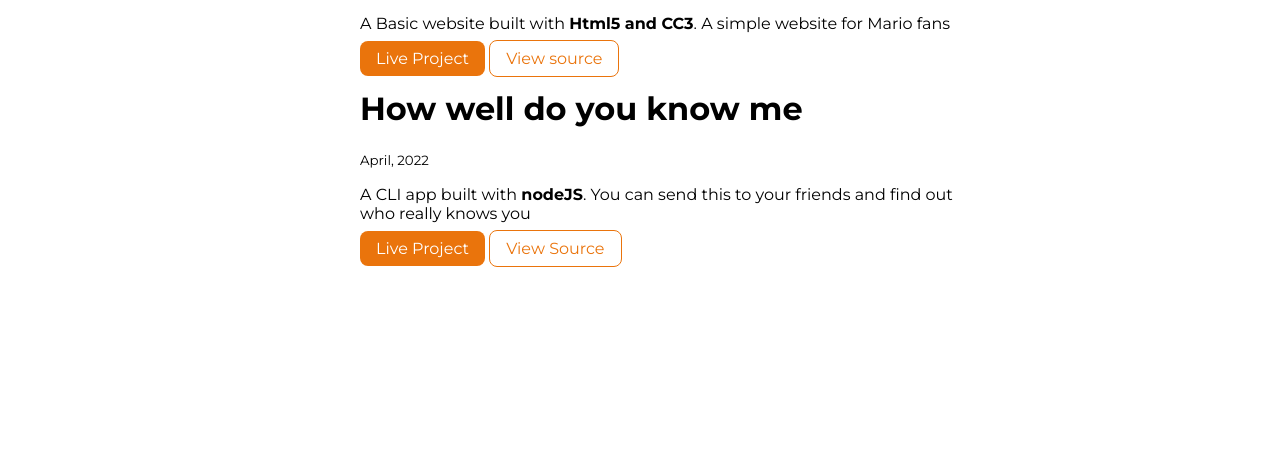
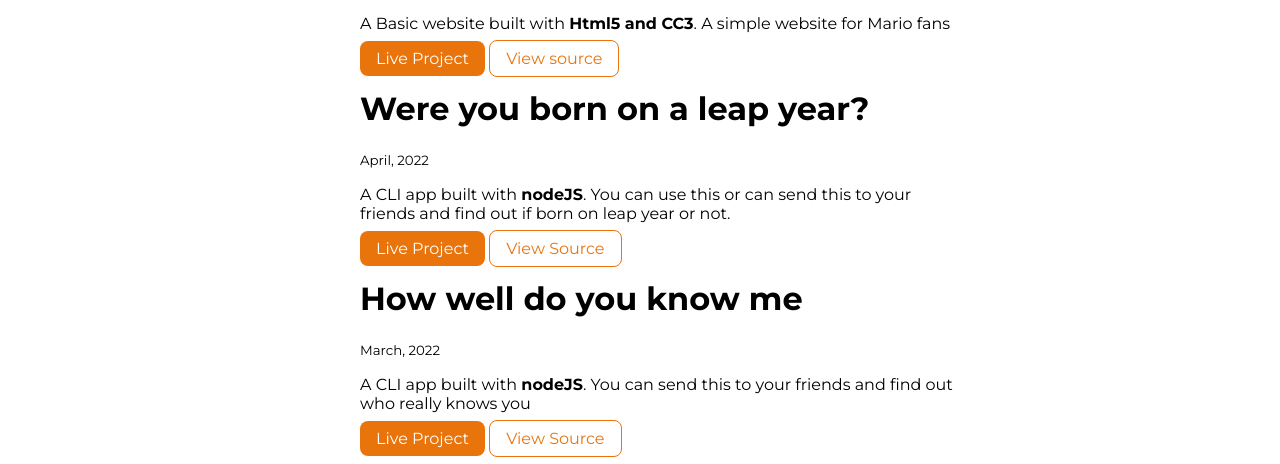
Before and after one commit to GRAviTY-GAGAN/Gagan-portfolio, a plain HTML site: page Projects.html in a window 1280 px wide. Shown: the part 618-1082 px from the top of the page. Before the commit the page ends 892 px from the top, so only its background shows below. Drawn offline with Linux system fonts and the light colour scheme.

Commit message:
small changes

```diff
--- a/Projects.html
+++ b/Projects.html
@@ -47,13 +47,23 @@
 
         <li>
             <div class="container container-center">
+                <h1>Were you born on a leap year?</h1>
+                <small>April, 2022</small>
+                <p>A CLI app built with <strong>nodeJS</strong>. You can use this or can send this to your friends and find out if born on leap year or not.</p>
+                <a class="link link-primary"href="https://replit.com/@gaganbn1999/WereYouBornOnLeapYear-1?embed=1&output=1">Live Project</a>
+                <a class="link link-secondary" href="https://github.com/GRAviTY-GAGAN/WereYouBornOnLeapYear">View Source</a>
+            </div>
+        </li>
+
+        <li>
+            <div class="container container-center">
                 <h1>How well do you know me</h1>
-                <small>April, 2022</small>
+                <small>March, 2022</small>
                 <p>A CLI app built with <strong>nodeJS</strong>. You can send this to your friends and find out who really
                 knows you</p>
                 <a class="link link-primary"href="https://replit.com/@gaganbn1999/CLI-app-send-this-to-your-friends-and-find-out-who-really-1?embed=1&output=1">Live Project</a>
                 <a class="link link-secondary" href="https://github.com/GRAviTY-GAGAN/CLI-App">View Source</a>
-            </div
+            </div>
         </li>
     </ul>
 
```
